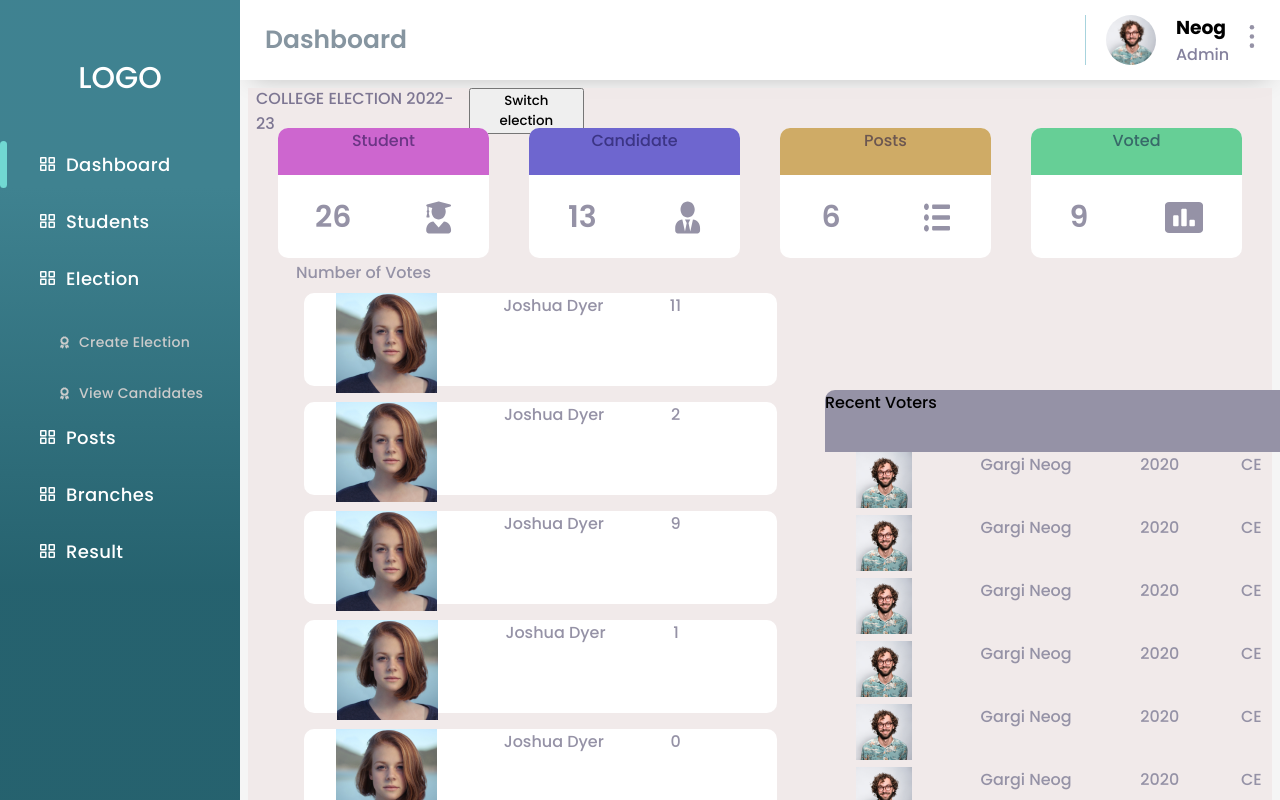
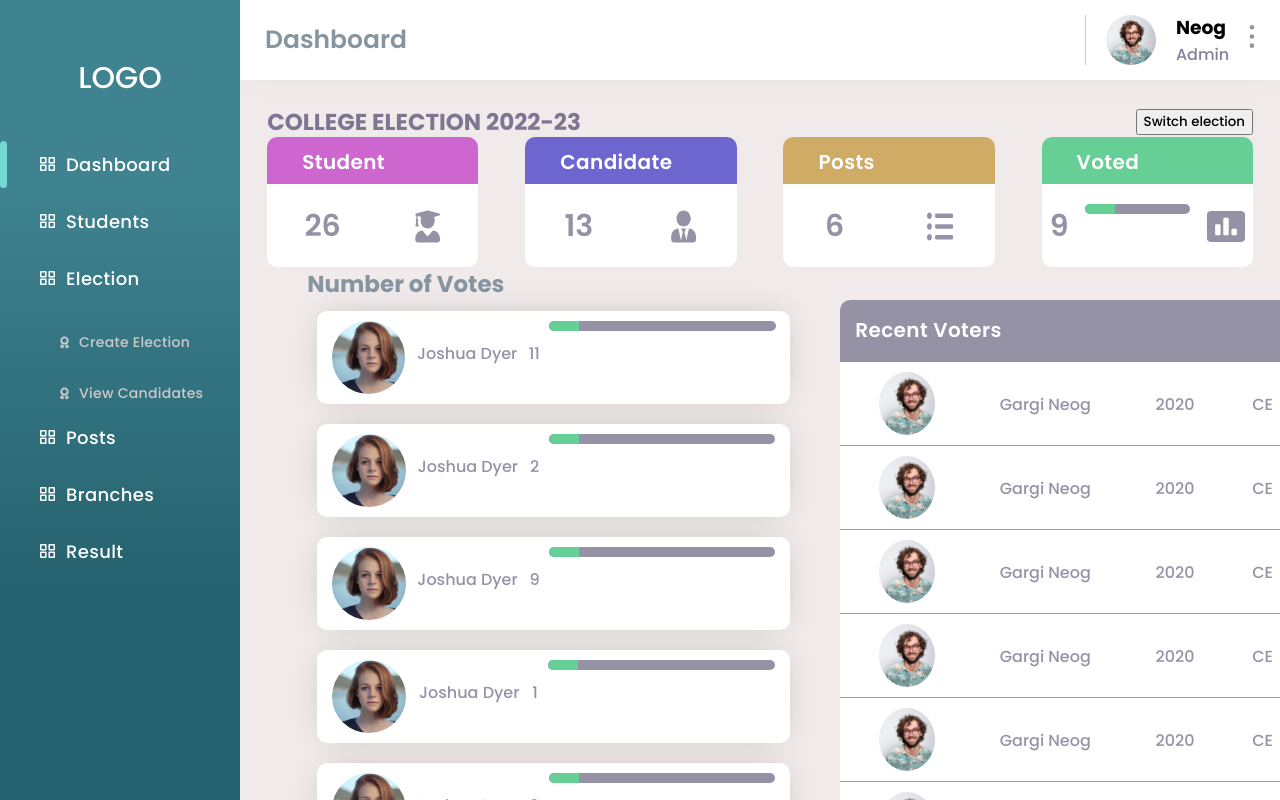
Before and after one commit to Abhinandps/e-poll, a React (Create React App) app: page /dashboard/admin/dashboard in a window 1280 px wide. Built offline with nearby package versions, Linux system fonts and the light colour scheme; sample sign-in values are in the browser's storage.

Commit message:
admin dashboard styling

```diff
--- a/src/Routes/Admin/dashboard/LeftList.jsx
+++ b/src/Routes/Admin/dashboard/LeftList.jsx
@@ -44,24 +44,22 @@ const LeftList = () => (
 
   <ul>
 
-
+<div className="ContainerMain">
 <div className="title">Number of Votes</div>
     {list.map(item => (
       <li key={item.id}>
         <div className="leftContainer">
-          <div className="image"><img src ={avatar} alt=""></img></div>
+          <div className="imageClass"><img src ={avatar} alt=""></img></div>
           <div className="name">{item.name}</div>
           <div className="votes">{item.votes}</div>
-          <div className="bar">
+          <div className="progress-div">
+             <div className="progress"></div>
+          </div>
+        </div>
+      </li>
+    ))}
+</div>
 
-           </div>
-
-
-        </div>
-
-      </li>
-
-    ))}
   </ul>
 
 );
--- a/src/Routes/Admin/dashboard/RightList.jsx
+++ b/src/Routes/Admin/dashboard/RightList.jsx
@@ -62,7 +62,7 @@ const RightList = () => (
     {list.map(item => (
       <li key={item.id}>
 
-        <div className="image"><img src ={admin} alt=""></img></div>
+        <div className="imageClass"><img src ={admin} alt=""></img></div>
         <div className="name">{item.name}</div>
         <div className="year">{item.year}</div>
         <div className="department">{item.department}</div>
--- a/src/Routes/Admin/index.jsx
+++ b/src/Routes/Admin/index.jsx
@@ -33,15 +33,20 @@ const TopContainer = () => {
         <div className="itemContainer4">
           <div className="title4"><p>Voted</p></div>
           <div className="value">9
+             <div className="progress-div">
+                   <div className="progress"></div>
+             </div>
              <img src={BarIcon} alt=""></img></div>
         </div>
         </div>
 
         <div className="bottom">
-
+       <div className="Left-container">
        <LeftList/>
-
+       </div>
+       <div className="Right-container">
        <RightList/>
+       </div>
          </div>
 
 
--- a/src/Styles/LeftList.css
+++ b/src/Styles/LeftList.css
@@ -1,23 +1,29 @@
 .ul{
     list-style-type: none;
+
+
 }
+
 li{
+    padding: 10px;
     display: flex;
     justify-content:space-around ;
 }
 
 .leftContainer{
+padding: 10px;
 height: 93px;
 width: 473px;
 border-radius: 10px;
+box-shadow: 0px -1px 33px -8px rgba(0, 0, 0, 0.2);
 background-color: #FFFFFF;
 align-items: content;
 display: flex;
 flex-direction: row;
-margin: 0.5em;;
+/* margin: 0.5em;; */
 justify-content: space-around;
+}
 
-}
 .name{
 height: 24px;
 width: 105px;
@@ -25,6 +31,34 @@ border-radius: null;
 text-align: center;
 
 }
+
+.imageClass {
+    display: inline-block;
+    overflow: hidden;
+    border-radius: 50%; }
+
+.imageClass img {
+    height: 100%;
+}
+
 .title{
-    color: #9592A6;
+    display: flex;
+    justify-content: space space-around;
+    font-weight: 700;
+    font-size: 23px;
+    color: #8695A0;
 }
+
+.progress-div{
+    background: #9592A6;
+    border-radius: 10px;
+    width: 50%;
+    height: 10px;
+}
+
+.progress {
+    background: #66CF96;
+    border-radius: 10px 0px 0px 10px;
+    height: 10px;
+    width: 30px;
+}
--- a/src/Styles/RightList.css
+++ b/src/Styles/RightList.css
@@ -4,9 +4,12 @@ ul{
     flex-direction: column;
     border-block-end: #9592A6;
     border-width: 0.5px;
+
+
 }
 li{
     display: flex;
+
 }
 
 .rightContainer{
@@ -17,9 +20,11 @@ li{
     border-radius: 10px;
     display: contents;
     justify-content: space-around;
+    align-items: center;
+}
 
 
-}
+
 .history{
 background-color: #9592A6;
 height: 62px;
@@ -30,5 +35,30 @@ border-top-right-radius:10px ;
 }
 .name,.department,.year,.votes{
     color: #9592A6;
+    padding-top: 20px;
 
 }
+
+.imageClass {
+    display: inline-block;
+    overflow: hidden;
+    border-radius: 50%; }
+
+.imageClass img {
+    height: 100%;
+}
+
+.history{
+    font-weight: 600;
+    font-size: 20px;
+    letter-spacing: 0.02em;
+    color: #FFFFFF;
+    /* display: flex; */
+    padding: 15px;
+
+}
+
+.rightContainer li{
+    border-bottom: 0.5px solid #9E9E9E;
+    background: #FFFFFF;
+}
--- a/src/Styles/TopContainer.css
+++ b/src/Styles/TopContainer.css
@@ -1,26 +1,24 @@
 .header
 {
-    height: 35px;
-    width: 328px;
-    left: 290px;
-    top: 119px;
-    border-radius: null;
-    Font:Poppins;
     display: flex;
+    justify-content: flex-start;
+    font-weight: 700;
+    font-size: 23px;
+    color: #8695A0;
+    align-items: center;
+}
 
-}
 .topContainer{
 display: flex;
 flex-direction: row;
-justify-content: space-around;
-margin:2px;
+justify-content: space-between;
+/* margin:2px; */
 
 
 }
 .itemContainer1,.itemContainer2,.itemContainer3,.itemContainer4{
     height: 130px;
     width: 211.27px;
-    left: 291px;
     top: 188px;
     border-radius: 10px;
     display: flex;
@@ -33,11 +31,11 @@ margin:2px;
 .title1,.title2,.title3,.title4{
     height: 47px;
     width: 211.27120971679688px;
-    left: 291px;
     top: 188px;
     border-top-left-radius: 10px;
     border-top-right-radius:10px ;
     text-align: center;
+    padding-left: 35px;
 
 
 
@@ -59,8 +57,8 @@ margin:2px;
     background-color:#66CF96 ;
 }
 .Container{
-    margin: 0.5em;
-    padding: .5em;
+    /* margin: 0.7em; */
+    padding: 1.7em;
     background-color: #f0e9e9ec;
     height:100vh;
 
@@ -74,9 +72,40 @@ margin:2px;
     padding-top: 20px;
     display: flex;
     justify-content: space-around;
-    position: relative;
     font-weight: 600;
     font-size: 30px;
-    line-height: 45px;
     color: #9592A6;
 }
+
+.topContainer p{
+    padding-top: 10px;
+    font-weight: 600;
+    font-size: 20px;
+    letter-spacing: 0.02em;
+    color: #FFFFFF;
+    display: flex;
+    justify-content: space-between;
+}
+
+.Left-container{
+
+    display: flex;
+    justify-content: flex-start;
+
+}
+
+.progress-div{
+    background: #9592A6;
+    border-radius: 10px;
+    width: 50%;
+    height: 10px;
+}
+
+.progress {
+    background: #66CF96;
+    border-radius: 10px 0px 0px 10px;
+    height: 10px;
+    width: 30px;
+
+
+}
```
